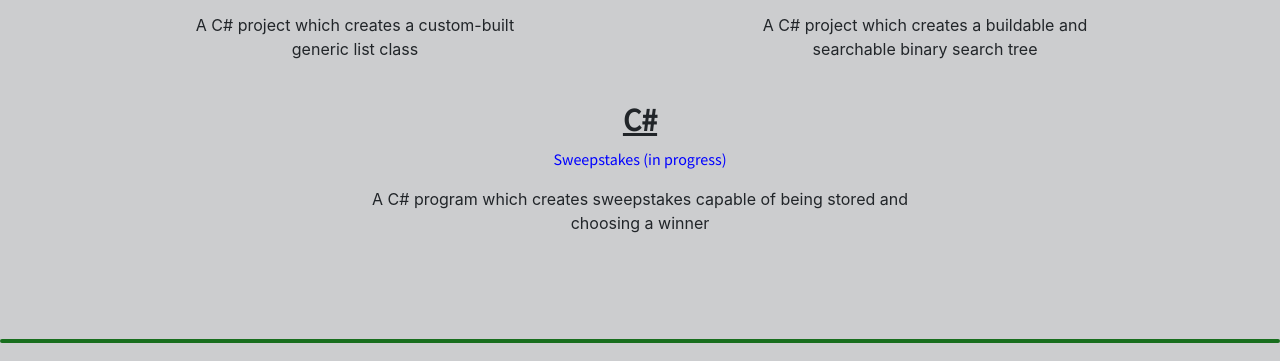
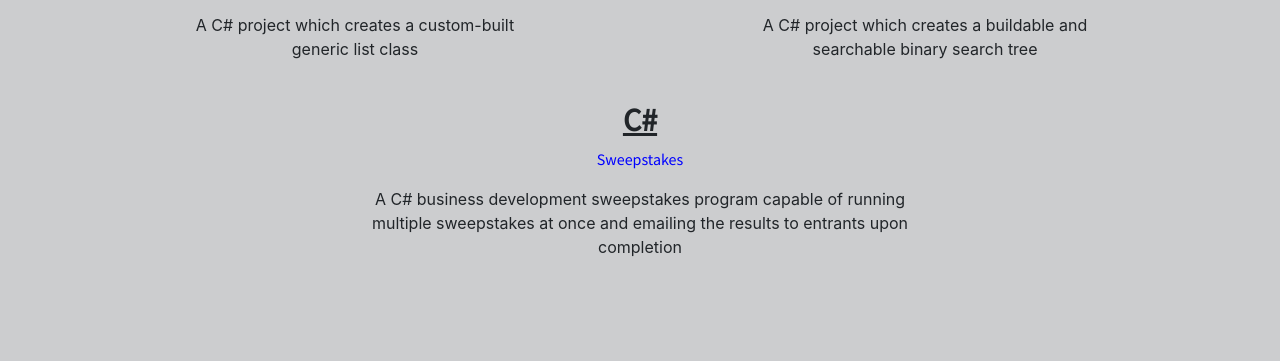
Before and after one commit to ctcb57/ctcb57.github.io, a plain HTML site: page projects.html in a window 1280 px wide. Shown: the part 761-1122 px from the top of the page. Drawn offline with nearby package versions, Linux system fonts and the light colour scheme.

Commit message:
Updated project information

```diff
--- a/projects.html
+++ b/projects.html
@@ -110,9 +110,9 @@
                 <div class="col-sm-6 text-center">
                     <h2>C#</h2>
                         <a href="https://github.com/ctcb57/Sweepstakes">
-                            <p class="projectPageText">Sweepstakes (in progress)</p>
+                            <p class="projectPageText">Sweepstakes</p>
                         </a>
-                        <p>A C# program which creates sweepstakes capable of being stored and choosing a winner</p>
+                        <p>A C# business development sweepstakes program capable of running multiple sweepstakes at once and emailing the results to entrants upon completion</p>
                 </div>
                 <div class="col-sm-3"></div>
             </div>
```
